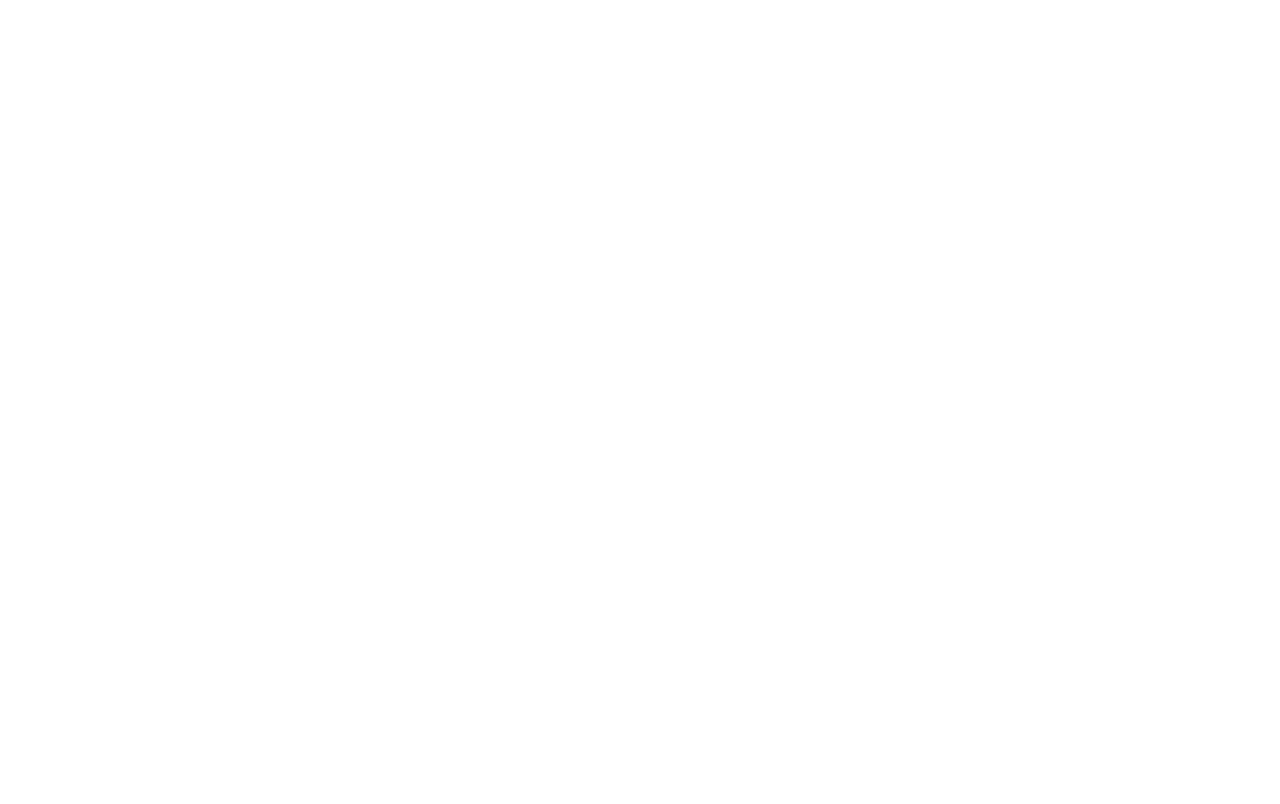
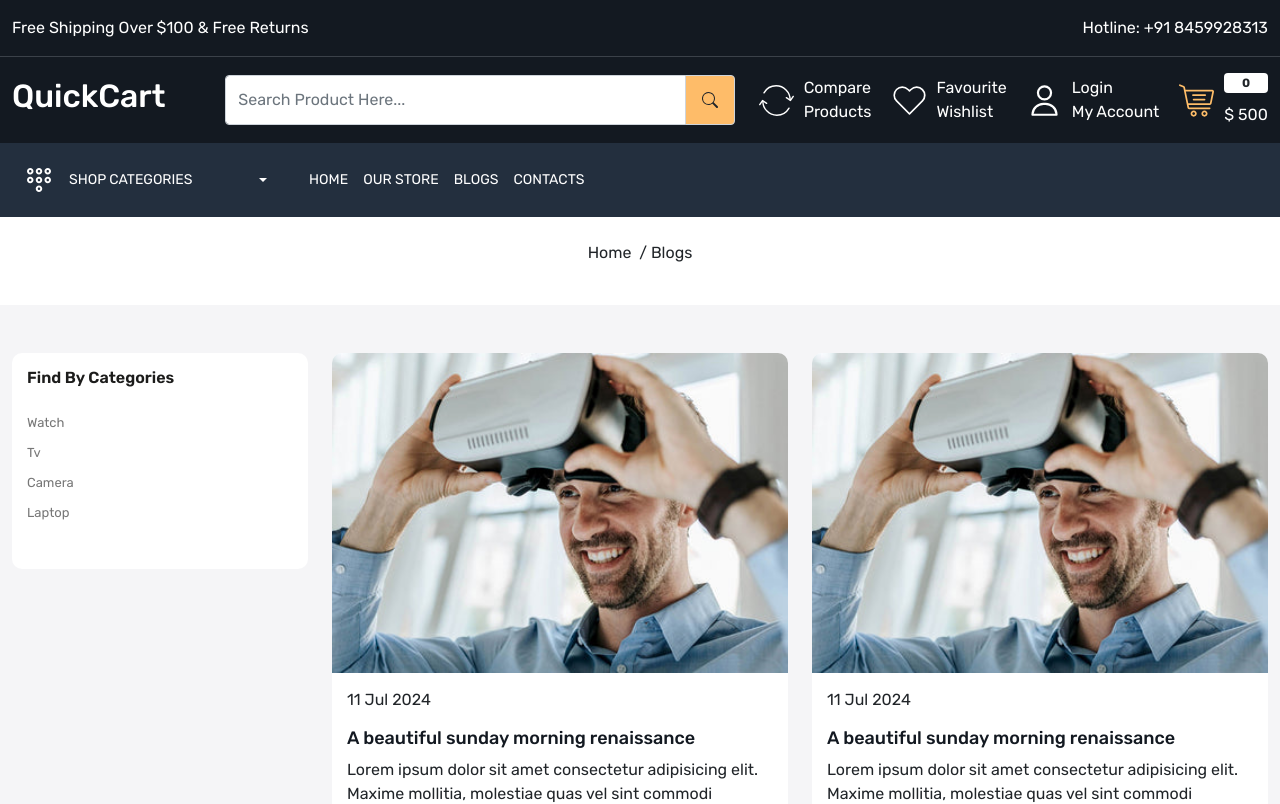
Before and after one commit to TejasAsawale/quick-cart, a React (Create React App) app in the folder frontend/: page /blogs in a window 1280 px wide. Before the commit this address had no page. Shown: the top 804 px of the page. Built offline with nearby package versions, Linux system fonts and the light colour scheme.

Commit message:
Adding blog page

```diff
--- a/frontend/src/App.js
+++ b/frontend/src/App.js
@@ -6,6 +6,7 @@
 import About from './pages/About';
 import Contact from './pages/Contact';
 import OurStore from './pages/OurStore';
+import Blog from './pages/Blog';
 
 function App() {
   return (
@@ -17,6 +18,7 @@
           <Route path='about' element={<About />}/>
           <Route path='contact' element={<Contact />}/>
           <Route path='store' element={<OurStore />}/>
+          <Route path='blogs' element={<Blog />}/>
         </Route>
       </Routes>
     </BrowserRouter>
--- a/frontend/src/components/BlogCard.js
+++ b/frontend/src/components/BlogCard.js
@@ -3,10 +3,9 @@
 
 const BlogCard = () => {
   return (
-    <div className="col-3">
       <div className="blog-card">
         <div className="card-image">
-          <img src="images/blog-1.jpg" className="img-fluid" alt="blog" />
+          <img src="images/blog-1.jpg" className="img-fluid w-100" alt="blog" />
         </div>
         <div className="blog-content">
           <p className="date">11 Jul 2024</p>
@@ -21,7 +20,6 @@
           </Link>
         </div>
       </div>
-    </div>
   );
 };
 
--- a/frontend/src/components/Header.js
+++ b/frontend/src/components/Header.js
@@ -129,7 +129,7 @@
                   <div className="d-flex align-items-center gap-15">
                     <NavLink to="/">Home</NavLink>
                     <NavLink to="/store">Our Store</NavLink>
-                    <NavLink to="/">Blogs</NavLink>
+                    <NavLink to="/blogs">Blogs</NavLink>
                     <NavLink to="/contact">Contacts</NavLink>
                   </div>
                 </div>
--- /dev/null
+++ b/frontend/src/pages/Blog.js
@@ -0,0 +1,50 @@
+import React from "react";
+import BreadCrumb from "../components/BreadCrumb";
+import Meta from "../components/Meta";
+import BlogCard from "../components/BlogCard";
+
+const Blog = () => {
+  return (
+    <>
+      <Meta title="Blogs" />
+      <BreadCrumb title="Blogs" />
+      <div className="blog-wrapper home-wrapper-2 py-5">
+        <div className="container-xxl">
+          <div className="row">
+            <div className="col-3">
+              <div className="filter-card mb-3">
+                <h3 className="filter-title">Find By Categories</h3>
+                <div>
+                  <ul className="ps-0">
+                    <li>Watch</li>
+                    <li>Tv</li>
+                    <li>Camera</li>
+                    <li>Laptop</li>
+                  </ul>
+                </div>
+              </div>
+            </div>
+            <div className="col-9">
+              <div className="row">
+                <div className="col-6 mb-3">
+                  <BlogCard />
+                </div>
+                <div className="col-6 mb-3">
+                  <BlogCard />
+                </div>
+                <div className="col-6 mb-3">
+                  <BlogCard />
+                </div>
+                <div className="col-6 mb-3">
+                  <BlogCard />
+                </div>
+              </div>
+            </div>
+          </div>
+        </div>
+      </div>
+    </>
+  );
+};
+
+export default Blog;
--- a/frontend/src/pages/Home.js
+++ b/frontend/src/pages/Home.js
@@ -347,11 +347,21 @@
             <div className="col-12">
               <h3 className="section-heading">Our Latest Blogs</h3>
             </div>
-            <BlogCard />
-            <BlogCard />
-            <BlogCard />
-            <BlogCard />
           </div>
+            <div className="row">
+              <div className="col-3">
+                <BlogCard />
+              </div>
+              <div className="col-3">
+                <BlogCard />
+              </div>
+              <div className="col-3">
+                <BlogCard />
+              </div>
+              <div className="col-3">
+                <BlogCard />
+              </div>
+            </div>
         </div>
       </section>
     </>
```
